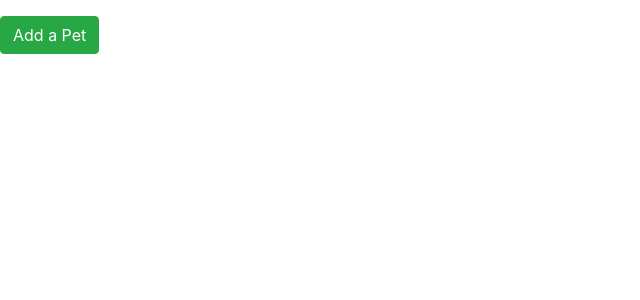
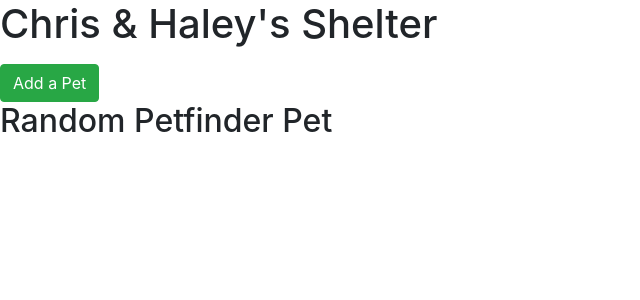
Before and after one commit to lopezh18/adoption_agency, a Flask app: page / in a window 1280 px wide. Shown: the top 300 px of the page, without its empty margins (0-640 px from the left). Run offline with Flask 2, Linux system fonts and the light colour scheme; data that the repository does not hold is empty; parts of the project's set-up code (start-up, migrations or seed data) failed here and were passed over; some libraries are stand-ins or nearby versions.

Commit message:
Part Two

```diff
--- a/app.py
+++ b/app.py
@@ -2,6 +2,8 @@
 from flask_debugtoolbar import DebugToolbarExtension
 from models import Pet, db, connect_db
 from forms import AddPetForm
+from pet_finder import find_random_pet
+from secrets import API_KEY, TOKEN
 
 
 app = Flask(__name__)
@@ -18,7 +20,9 @@
 @app.route('/')
 def index():
     pets = Pet.query.all()
-    return render_template('home.html', pets=pets)
+    pet_finder = find_random_pet()
+
+    return render_template('home.html', pets=pets, pet_finder=pet_finder)
 
 
 @app.route('/add', methods=['POST','GET'])
@@ -51,6 +55,7 @@
         age = form.age.data
         notes = form.notes.data
         available = form.available.data
+        #can replace filterby with get or 404
         pet = Pet.query.filter_by(id=pet_id).update(dict(name=name, species=species, photo_url=photo_url, age=age, notes=notes, available=available))
         db.session.commit()
         return redirect(f'/{pet_id}')
--- a/forms.py
+++ b/forms.py
@@ -11,9 +11,3 @@
     age = IntegerField("Age", validators=[InputRequired(),NumberRange(min=0, max=30, message='Please provide a number between 0 and 30.')])
     notes = StringField("Notes", validators=[Optional()])
     available = BooleanField("Availability")
-
-# Pet name
-# Species
-# Photo URL
-# Age
-# Notes
--- a/requirements.txt
+++ b/requirements.txt
@@ -1,13 +1,18 @@
 blinker==1.4
+certifi==2019.3.9
+chardet==3.0.4
 Click==7.0
 Flask==1.0.2
 Flask-DebugToolbar==0.10.1
 Flask-SQLAlchemy==2.3.2
 Flask-WTF==0.14.2
+idna==2.8
 itsdangerous==1.1.0
 Jinja2==2.10.1
 MarkupSafe==1.1.1
 psycopg2-binary==2.8.2
+requests==2.21.0
 SQLAlchemy==1.3.3
+urllib3==1.24.2
 Werkzeug==0.15.2
 WTForms==2.2.1
--- a/templates/home.html
+++ b/templates/home.html
@@ -2,6 +2,7 @@
 
 {% block content %}
 
+<h1>Chris & Haley's Shelter</h1>
     <ul>
         {% for pet in pets%}
 
@@ -11,4 +12,7 @@
     </ul>
     <a href="/add" class="btn btn-success">Add a Pet</a>
 
+<h2>Random Petfinder Pet</h2>
+
+<p><img src="{{pet_finder.photos[0].small}}" alt="">{{pet_finder.name}}</p>
 {% endblock %}
```
Also changed, not shown: pet_finder.py (added, +13 -0 lines), 1 other file.
